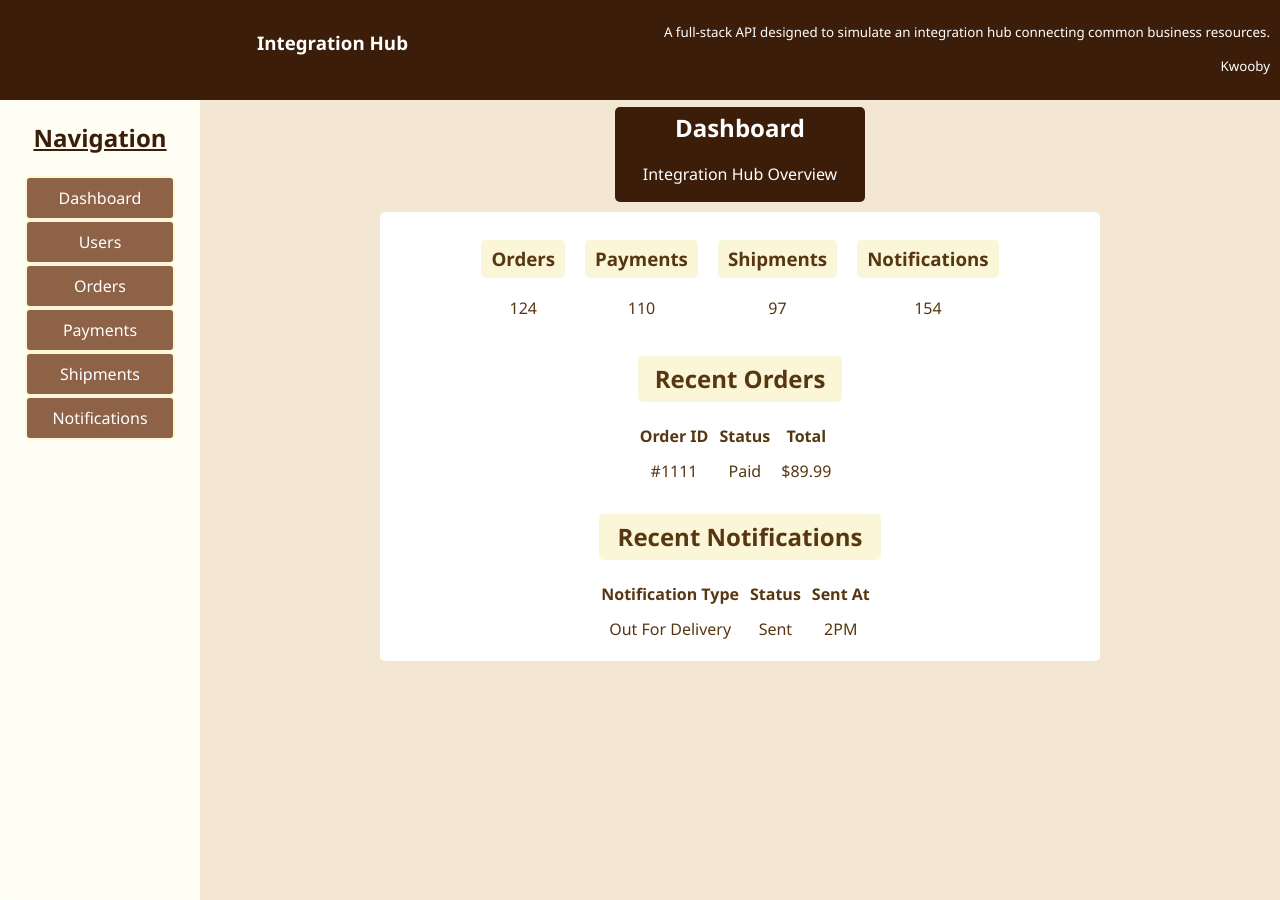
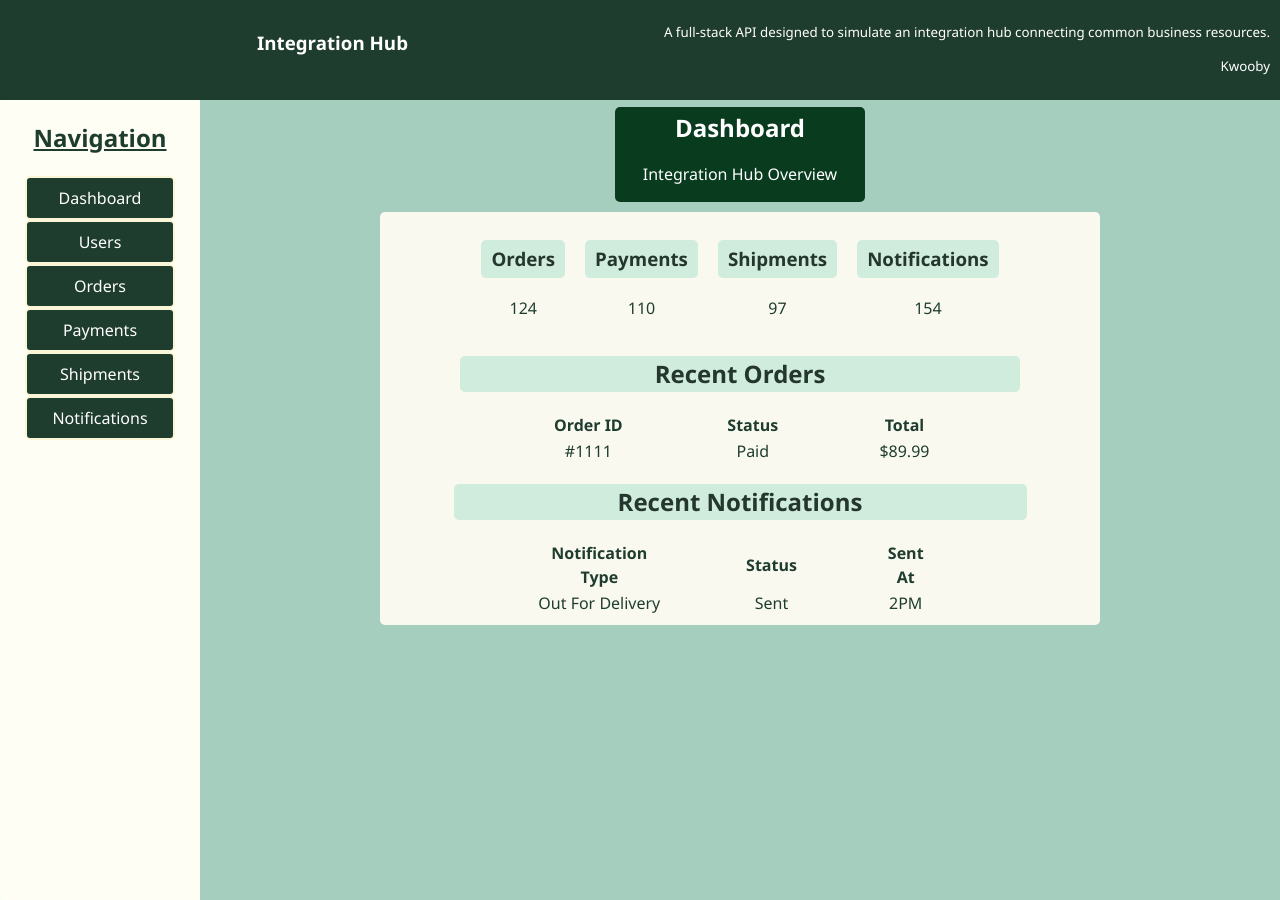
Before and after one commit to kwooby/integration-hub, a React app in the folder frontend/: page / in a window 1280 px wide. Built offline with nearby package versions, Linux system fonts and the light colour scheme; the HTML template or start-up script is replaced by a standard one.

Commit message:
Complete frontend dashboard styling

```diff
--- a/frontend/src/components/Header.css
+++ b/frontend/src/components/Header.css
@@ -2,7 +2,7 @@
     display: flex;
     justify-content: flex-start;
     padding: 10px;
-    background-color: rgb(59, 29, 9);
+    background-color: rgb(31, 61, 46);
     color: white;
 }
 
--- a/frontend/src/components/Sidebar.css
+++ b/frontend/src/components/Sidebar.css
@@ -13,7 +13,7 @@
 
 .sidebar h2 {
     text-decoration: underline;
-    color: rgb(59, 29, 9);
+    color: rgb(31, 61, 46);
 }
 
 .sidebar-list a, .sidebar-list a:visited {
@@ -22,7 +22,7 @@
 }
 
 .sidebar-list a:hover {
-    color: rgb(59, 29, 9);
+    color: rgb(31, 61, 46);
 }
 
 .sidebar-list{
@@ -33,7 +33,7 @@
 
 .sidebar-list li {
     color: white;
-    background-color: #8d6246;
+    background-color: rgb(31, 61, 46);
     border: solid 2px rgb(250, 246, 215);
     list-style: none;
 
@@ -41,3 +41,7 @@
     width: 75%;
     border-radius: 5px;
 }
+
+.sidebar-list li:hover {
+    background-color: rgb(255, 244, 193);
+}
--- a/frontend/src/pages/Dashboard.css
+++ b/frontend/src/pages/Dashboard.css
@@ -3,16 +3,16 @@
     flex: 2;
     flex-direction: column;
     align-items: center;
-    width: 100vh;
+    width: 100%;
 
     box-sizing: border-box;
 
     padding: 7px;
-    background-color: rgb(243, 230, 210);
+    background-color: rgb(166, 206, 190);
     gap: 10px;
 
     height: 100vh;
-    color:rgb(87, 55, 18)
+    color:rgb(31, 61, 46);
 }
 
 .dashboard-sections {
@@ -21,7 +21,7 @@
     text-align: center;
     justify-items: center;
     padding: 9px;
-    background-color: white;
+    background-color: rgb(250, 249, 240);
 }
 
 .dashboard-stats {
@@ -29,15 +29,21 @@
     gap: 20px;
 }
 
-.stat-card h3, section h2 {
-    color: rgb(87, 55, 18);
-    background-color: rgb(250, 246, 215);
+.stat-card h3 {
+    color: rgb(36, 54, 45);
+    background-color: rgb(208, 236, 220);
     border-radius: 5px;
     padding: 5px 10px;
 }
 
+section h2 {
+    background-color: rgb(208, 236, 220);
+    color: rgb(36, 54, 45);
+    border-radius: 5px
+}
+
 .dashboard-header {
-    background-color: rgb(59, 29, 9);
+    background-color: rgb(9, 59, 31);
     color: white;
     padding-top: 3px;
     width: 250px;
@@ -45,11 +51,21 @@
     text-align: center;
 }
 
+section table {
+    width: 70vh;
+    border-collapse: separate;
+    border-spacing: 80px 0;
+}
+
+.recent-notifications table {
+    margin-right: 13px
+}
+
 .dashboard-header h2 {
     margin: 0;
     text-align: center;
 }
 
-.dashboard th, .dashboard td {
+thead, tbody {
     padding: 0 9px 9px 0;
 }
```
Also changed, not shown: 1 other file (tests, documents, lock files or other folders).
